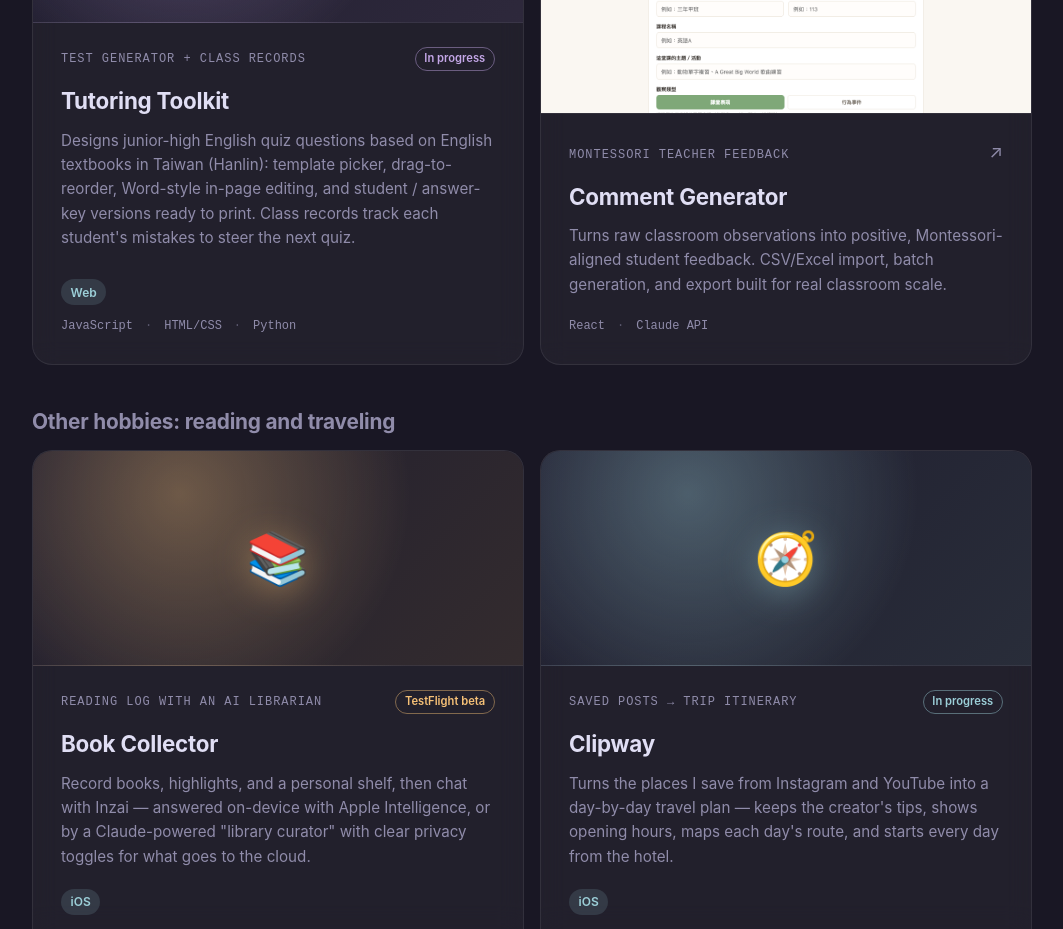
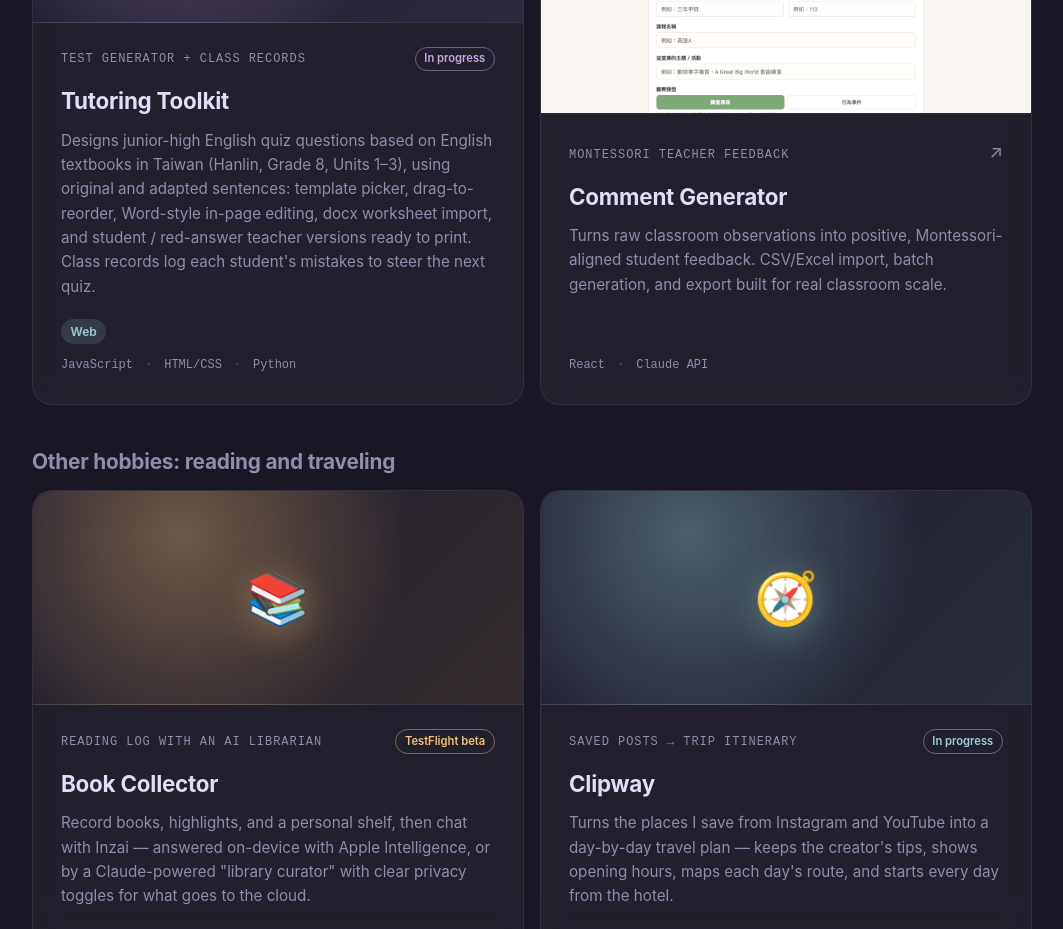
Before and after one commit to yungfen/yungfen.github.io, a React (Vite) app in the folder portfolio/: page / in a window 1280 px wide. Shown: the part 1720-2649 px from the top of the page, without its empty margins (108-1171 px from the left). Built offline with nearby package versions, Linux system fonts and the light colour scheme.

Commit message:
Refine Tutoring Toolkit description
Co-Authored-By: Claude Opus 5.5 <noreply@anthropic.com>
Claude-Session: https://claude.ai/code/session_01LZQL1MHQtxtwgawzKEYiXx

```diff
--- a/portfolio/src/App.jsx
+++ b/portfolio/src/App.jsx
@@ -66,7 +66,7 @@ const sideProjects = [
     title: 'Tutoring Toolkit',
     subtitle: 'Test generator + class records',
     icon: '📝',
-    description: 'Designs junior-high English quiz questions based on English textbooks in Taiwan (Hanlin): template picker, drag-to-reorder, Word-style in-page editing, and student / answer-key versions ready to print. Class records track each student\'s mistakes to steer the next quiz.',
+    description: 'Designs junior-high English quiz questions based on English textbooks in Taiwan (Hanlin, Grade 8, Units 1–3), using original and adapted sentences: template picker, drag-to-reorder, Word-style in-page editing, docx worksheet import, and student / red-answer teacher versions ready to print. Class records log each student\'s mistakes to steer the next quiz.',
     tech: ['JavaScript', 'HTML/CSS', 'Python'],
     accent: 'iris',
     platforms: ['Web']
```
